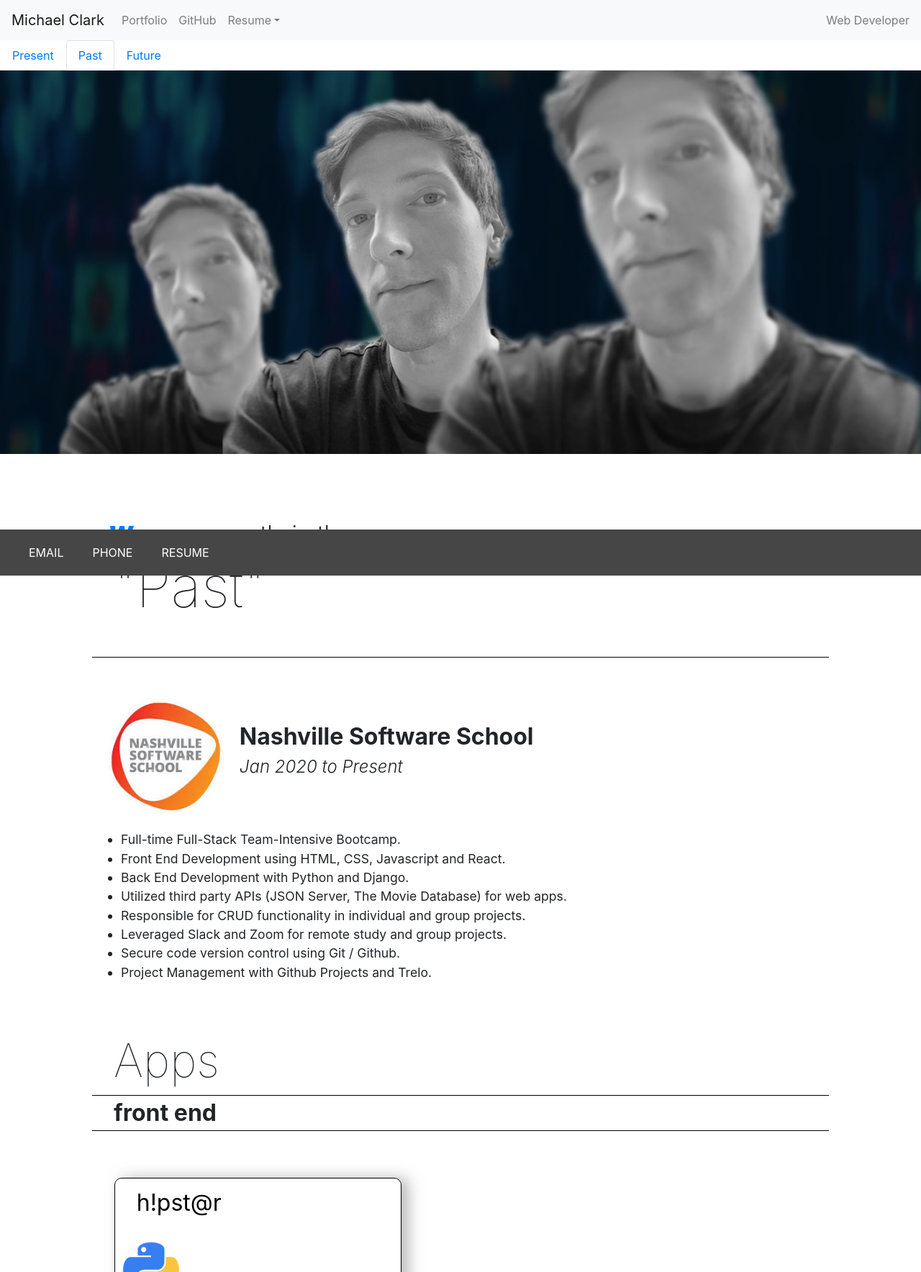
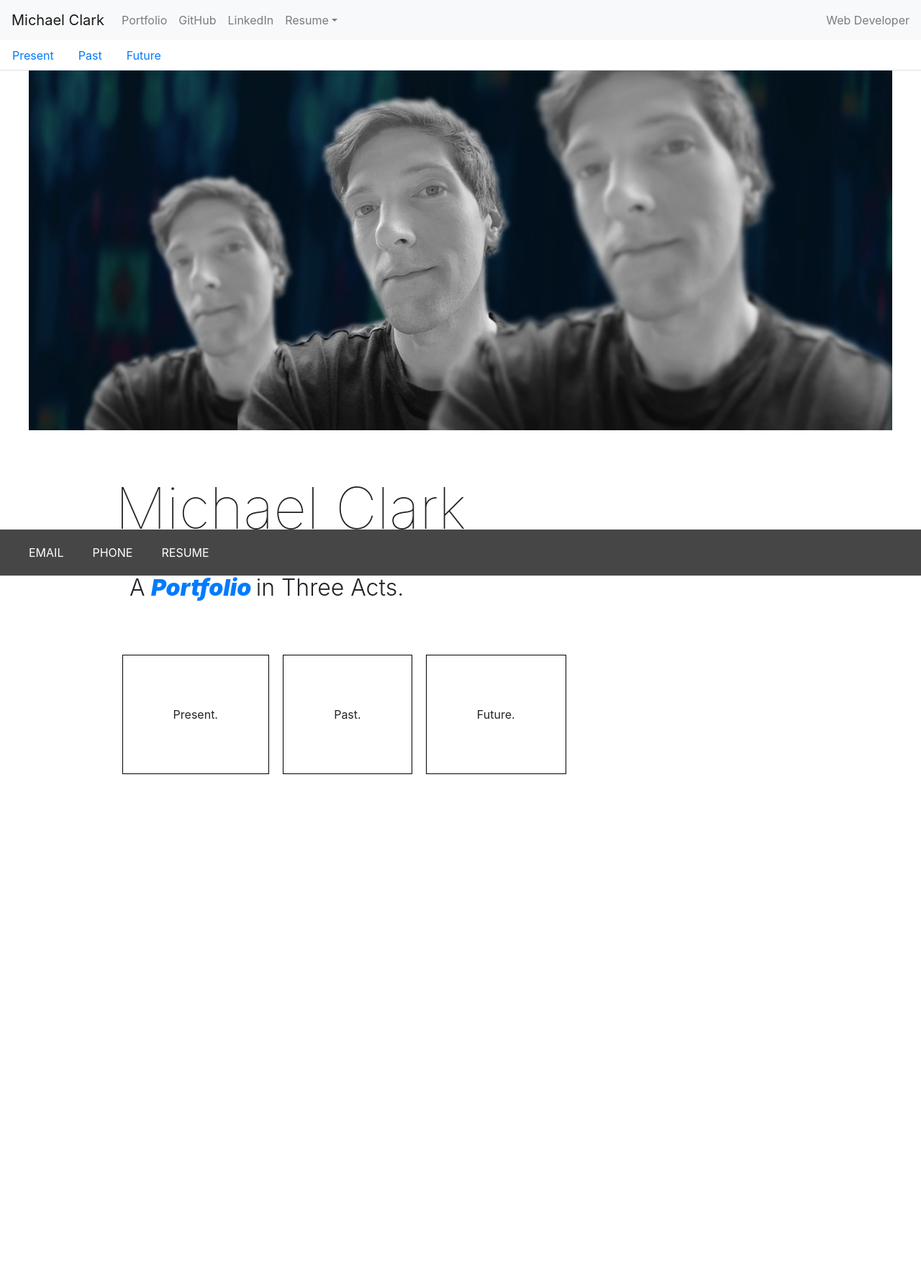
Before and after one commit to mister-michael/portfolioSite, a React (Create React App) app: page / in a window 1280 px wide. Shown: the top 1768 px of the page at 72% size. After the commit the page ends 1276 px from the top, so only its background shows below. Built offline with nearby package versions, Linux system fonts and the light colour scheme.

Commit message:
centered tab content

```diff
--- a/src/Nav.js
+++ b/src/Nav.js
@@ -36,6 +36,9 @@ const TheNav = (props) => {
                         <NavItem>
                             <NavLink href="https://github.com/reactstrap/reactstrap">GitHub</NavLink>
                         </NavItem>
+                        <NavItem>
+                            <NavLink href="https://www.linkedin.com/in/michaelclarknashville/">LinkedIn</NavLink>
+                        </NavItem>
                         <UncontrolledDropdown nav inNavbar>
                             <DropdownToggle nav caret>
                                 Resume
--- a/src/Portfolio.css
+++ b/src/Portfolio.css
@@ -25,6 +25,9 @@
     display: flex;
     flex-wrap: wrap;
     align-items: center;
+}
+
+.modalImg {
 
 }
 
@@ -289,19 +292,39 @@
 
 .photoContainer {
     display: flex;
+    /* justify-content: center; */
+    /* align-items: center; */
+    padding: 0px 0px 0px 5%;
+}
+.headerContainer {
+    padding: 0px 0px 0px 0px;
+    display: flex;
+    flex-direction: row;
     justify-content: center;
-    align-items: center;
-    padding: 0px 0px 0px 5%;
 }
 
 .headerPhoto {
-    position: relative;
-    display: flex;
+
     /* flex-direction: row; */
     /* justify-content: center; */
     /* align-items: center; */
+    align-self: center;
     width: 100%;
-    /* max-width: 1200px; */
+    max-width: 1200px;
+}
+
+.page-container {
+    display: flex;
+    justify-content: center;
+
+}
+
+.page-items {
+    display: flex;
+    flex-direction: column;
+    /* justify-content: center; */
+    max-width: 1200px;
+    border: red solid 10px
 }
 
 .sizeSm {
@@ -313,12 +336,7 @@
     /* flex-direction: row !important; */
 }
 
-.headerContainer {
-    background-color: rgba(21, 21, 22, 0.925);
-    padding: 0px 0px 0px 0px;
-    /* display: flex; */
-    /* flex-direction: row; */
-}
+
 
 #apps-and-acts-container {
     display: flex;
--- a/src/PortfolioTabs.js
+++ b/src/PortfolioTabs.js
@@ -5,10 +5,11 @@ import TheHeader from "./header/TheHeader"
 import ThePresent from "./present/ThePresent"
 import ThePast from "./past/ThePast"
 import Home from "./home/Home"
+import './Portfolio.css'
 
 const PortfolioTabs = () => {
 
-    const [activeTab, setActiveTab] = useState('1');
+    const [activeTab, setActiveTab] = useState('4');
 
     const toggle = tab => {
         if (activeTab !== tab) setActiveTab(tab);
@@ -45,7 +46,7 @@ const PortfolioTabs = () => {
           </NavLink>
                 </NavItem>
             </Nav>
-            <TabContent activeTab={activeTab}>
+            <TabContent className="page-container" activeTab={activeTab}>
                 <TabPane tabId="4">
                     <TheHeader />
                     <Home toggle={toggle} />
--- a/src/header/TheHeader.js
+++ b/src/header/TheHeader.js
@@ -4,14 +4,7 @@ import { Card, CardBody, Button, CardTitle, CardText, CardImg } from 'reactstrap
 const TheHeader = (props) => {
     return (
         <div className="headerContainer">
-            {/* // <Card className="row"> */}
-            {/* <CardImg top width="10%" src="/assets/318x180.svg" alt="Card image cap" /> */}
-            {/* <CardImg width="20%" src={require("./headshot.png")} alt="Card image cap" className="sizeSm" /> */}
-            <div className="">
                 <img className="headerPhoto" src={require("./threeMikes-big.jpg")} alt="alt for image" />
-            </div>
-
-            {/* // </Card> */}
         </div >
     )
 }
--- a/src/home/Home.js
+++ b/src/home/Home.js
@@ -16,9 +16,9 @@ const Home = (props) => {
             </CardText>
             <section className="pPF">
                 <div
-                    onClick={() => { props.toggle('1'); }} className="pPFBox">Present.</div>
+                    onClick={() => { props.toggle('2'); }} className="pPFBox">Present.</div>
                 <div
-                    onClick={() => { props.toggle('2'); }} className="pPFBox">Past.</div>
+                    onClick={() => { props.toggle('1'); }} className="pPFBox">Past.</div>
                 <div
                     onClick={() => { props.toggle('3'); }} className="pPFBox">Future.</div>
             </section>
--- a/src/past/ThePast.js
+++ b/src/past/ThePast.js
@@ -46,7 +46,7 @@ const ThePast = (props) => {
 
             <section className="sectionHeader">
                 <div className="headlineText2 marginTop borderBottom"><a className="indentLarge"></a>Apps</div>
-                <div className="subText bold marginBottom borderBottom">{indentLarge()} front end</div>
+                <div className="subText bold marginBottom borderBottom">{indentLarge()} Individual Projects</div>
             </section>
 
             <div>
@@ -60,16 +60,61 @@ const ThePast = (props) => {
                 </section>
 
                 <Modal isOpen={modal} toggle={toggle} className="">
-                    <ModalHeader toggle={toggle} close={closeBtn}>h!pst@r</ModalHeader>
+                    <ModalHeader className="subText" toggle={toggle} close={closeBtn}></ModalHeader>
                     <ModalBody>
                         <section className="testContainer">
-                            <img className="hipstar testChild" src={require("../img/hipstar-page.png")} />
+                            {/* <img className="hipstar testChild" src={require("../img/hipstar-page.png")} /> */}
+                            <div className="modalImg">
+                                <div className="headlineText boldFont"> h!pst@r</div>
+                                <div className="subText marginBottom3 borderBottom"> {indentLarge()} React.js</div>
+                            </div>
 
-                            <p className="testCopy">
-                                h!pst@r is a movie rating and recommendation site which connects users based on mutual distaste. Using The Movie Database (TMD) external API, users are able to search for movies, add them to their Love or Hate list, and leave a review. Users are matched with users whose Hate list most resembles their own, and they are recommended movies from that user's Love list.  The  app employs full CRUD functionality, using TMD to populate a JSON-server from where data can be adjusted. Built in React.js, the site utilizes Reactstrap as a basis for styling, upone which basic CSS has been applied.
+                            <p className="testCopy marginTop">
+                                h!pst@r is a movie rating and recommendation site which connects users based on mutual distaste. Using The Movie Database (TMD) external API, users are able to search for movies, add them to their Love or Hate list, and leave a review.
+                                <p>{indentLarge()}Users are matched with users whose Hate list most resembles their own, and they are recommended movies from that user's Love list.</p>
+                                <p>{indentLarge()}The  app employs full CRUD functionality, using TMD to populate a JSON-server from where data can be adjusted. Built in React.js, the site utilizes Reactstrap as a basis for styling, upone which basic CSS has been applied.
+                                </p>
+                            </p>
+                        </section>
+                    </ModalBody>
+                    <ModalFooter>
+                        <Button color="primary" onClick={toggle}>Do Something</Button>{' '}
+                        <Button color="secondary" onClick={toggle}>Cancel</Button>
+                    </ModalFooter>
+                </Modal>
+            </div>
 
-                                h!pst@r is a movie rating and recommendation site which connects users based on mutual distaste. Using The Movie Database (TMD) external API, users are able to search for movies, add them to their Love or Hate list, and leave a review. Users are matched with users whose Hate list most resembles their own, and they are recommended movies from that user's Love list.  The  app employs full CRUD functionality, using TMD to populate a JSON-server from where data can be adjusted. Built in React.js, the site utilizes Reactstrap as a basis for styling, upone which basic CSS has been applied.
-                </p>
+            <section className="sectionHeader">
+            <div className="headlineText2 marginTop borderBottom"><a className="indentLarge"></a></div>
+                <div className="subText bold marginBottom borderBottom">{indentLarge()} Group Projects</div>
+            </section>
+
+            <div>
+                <section onClick={toggle} id="" className="project-section marginTop ">
+                    <div className="skillsSection boxShadow ">
+                        <div className="project-card card-font ">h!pst@r</div>
+                        <div >
+                            <img className="hipstar" src={require("../img/python-icon.png")} />
+                        </div>
+                    </div>
+                </section>
+
+                <Modal isOpen={modal} toggle={toggle} className="">
+                    <ModalHeader className="subText" toggle={toggle} close={closeBtn}></ModalHeader>
+                    <ModalBody>
+                        <section className="testContainer">
+                            {/* <img className="hipstar testChild" src={require("../img/hipstar-page.png")} /> */}
+                            <div className="modalImg">
+                                <div className="headlineText boldFont"> h!pst@r</div>
+                                <div className="subText marginBottom3 borderBottom"> {indentLarge()} React.js</div>
+                            </div>
+
+                            <p className="testCopy marginTop">
+                                h!pst@r is a movie rating and recommendation site which connects users based on mutual distaste. Using The Movie Database (TMD) external API, users are able to search for movies, add them to their Love or Hate list, and leave a review.
+                                <p>{indentLarge()}Users are matched with users whose Hate list most resembles their own, and they are recommended movies from that user's Love list.</p>
+                                <p>{indentLarge()}The  app employs full CRUD functionality, using TMD to populate a JSON-server from where data can be adjusted. Built in React.js, the site utilizes Reactstrap as a basis for styling, upone which basic CSS has been applied.
+                                </p>
+                            </p>
                         </section>
                     </ModalBody>
                     <ModalFooter>
--- a/src/present/ThePresent.js
+++ b/src/present/ThePresent.js
@@ -19,7 +19,7 @@ const ThePresent = (props) => {
             </div>
             <div className="marginTop ">
                 <a className="indent"></a>
-                <div className="bodyText marginBottom2 borderBottom"> I have spent my life in the pursuit of creation. Musical, photographic and experiential. In code, I've found the ultimate creative tool and in the web, the ultimate canvas.  Levels of abstraction and metaphor akin to art and story, and levels of logic of which past mediums were woefully devoid. Code has provided me with a task, a community and a frame of mind which continue to enrich and inspire me.</div>
+                <div className="bodyText marginBottom2 borderBottom"> I have spent my life in the pursuit of creation. Musical, photographic and experiential. In code, I've found the ultimate creative tool and in apps, the ultimate canvas.  Levels of abstraction and metaphor akin to art and story, and levels of logic of which past mediums were woefully devoid. Code has provided me with a task, a community and a frame of mind which continue to enrich and inspire me.</div>
             </div>
 
 
@@ -60,7 +60,7 @@ const ThePresent = (props) => {
 
                 <div id="apps">
                     <div className="subText marginTop">
-                        This is a<a className="biggerFont"><a className="indent"></a>Portfolio </a>in
+                        This is also a<a className="biggerFont"><a className="indent"></a>Portfolio </a>in
                         <div>three...</div>
                     </div>
                     <h1 className="headlineText"><a className="indentLarge"></a>Apps</h1>
```
